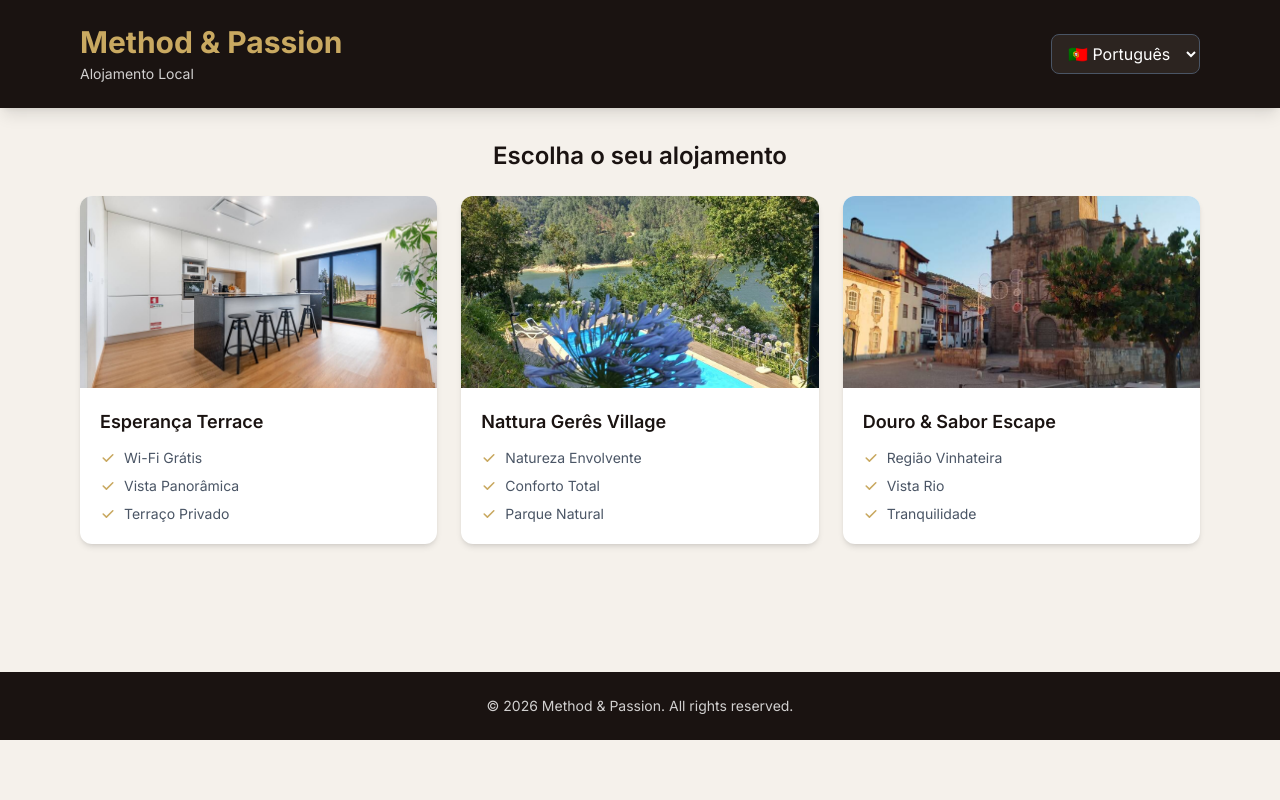
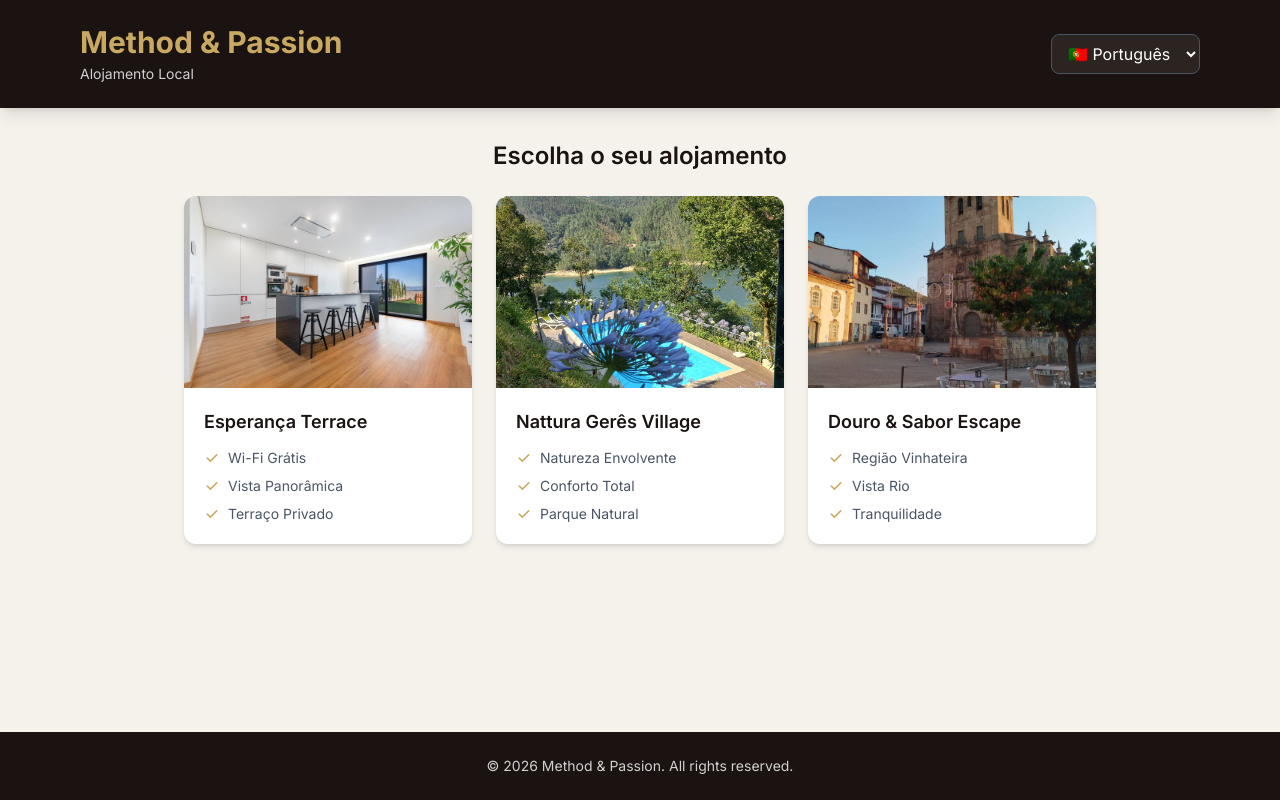
Before and after one commit to Liandro13/method-passion-site, a React (Vite) app: page / in a window 1280 px wide. Built offline with nearby package versions, Linux system fonts and the light colour scheme.

Commit message:
Fix: footer sticky to bottom with flexbox

```diff
--- a/src/pages/Home.tsx
+++ b/src/pages/Home.tsx
@@ -33,10 +33,10 @@
   const t = translations[language];
 
   return (
-    <div className="min-h-screen bg-background">
+    <div className="min-h-screen bg-background flex flex-col">
       <Header language={language} onLanguageChange={setLanguage} />
 
-      <main className="max-w-6xl mx-auto px-4 py-8">
+      <main className="max-w-6xl mx-auto px-4 py-8 flex-1">
         {/* Accommodation Selection */}
         <section className="mb-12">
           <h2 className="text-2xl font-semibold text-dark mb-6 text-center">
```
